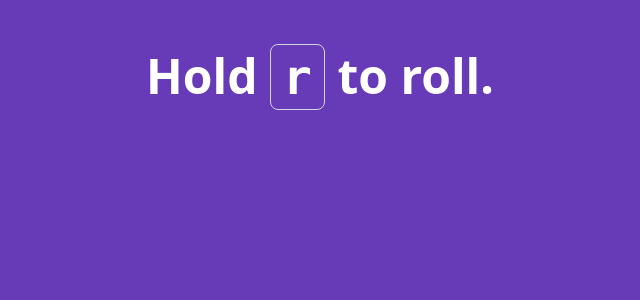
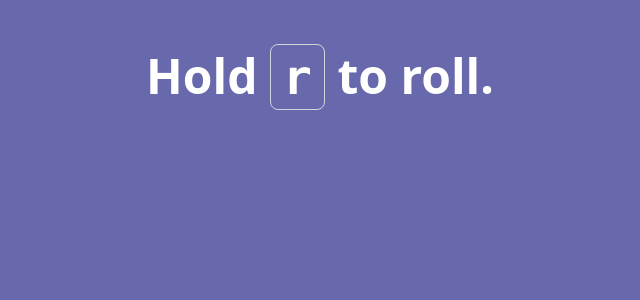
Before and after one commit to bedekelly/dice-roller, a Preact app: page / in a window 1280 px wide. Shown: the top 300 px of the page, without its empty margins (320-960 px from the left). Built offline with nearby package versions, Linux system fonts and the light colour scheme.

Commit message:
Fix TS build and change to use colour of the year

```diff
--- a/src/index.css
+++ b/src/index.css
@@ -22,6 +22,6 @@ body {
 #app {
   height: 100%;
   width: 100%;
-  background-color: #673ab8;
+  background-color: #6868ac;
   color: #fff;
 }
--- a/tsconfig.json
+++ b/tsconfig.json
@@ -19,5 +19,6 @@
     "jsxFragmentFactory": "Fragment"
   },
   "include": ["src"],
+  "exclude": ["src/parser.test.ts"],
   "references": [{ "path": "./tsconfig.node.json" }]
 }
```
